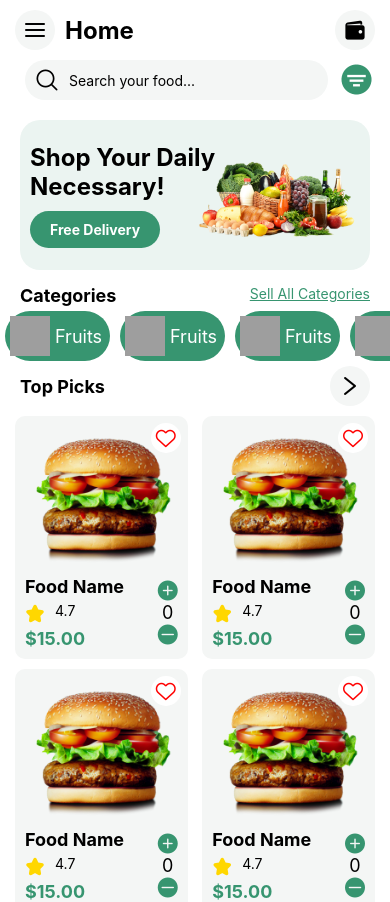
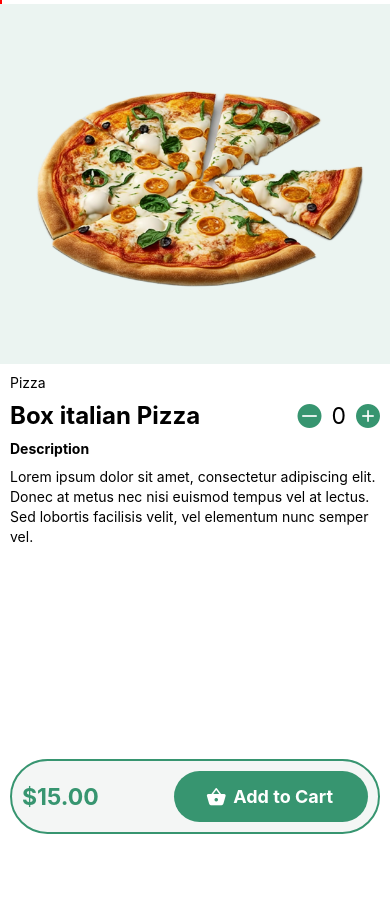
Before and after one commit to yahya-zht/App-Mobile-Food_Delivery, a React Native app: screen /FoodDetails in a window 390 px wide. Shown: the top 902 px of the page. After the commit the page ends 844 px from the top, so only its background shows below. Built offline with nearby package versions, Linux system fonts and the light colour scheme; grey boxes are pictures that could not be loaded.

Commit message:
add screen FoodDetails

```diff
--- a/components/CardFood.jsx
+++ b/components/CardFood.jsx
@@ -1,17 +1,28 @@
-import { View, Text, StyleSheet, Image } from "react-native";
+import {
+  View,
+  Text,
+  StyleSheet,
+  Image,
+  TouchableNativeFeedback,
+} from "react-native";
 import React from "react";
 import { AntDesign } from "@expo/vector-icons";
 import { COLORS, FONTS, SIZES } from "../constants/theme";
 import img from "../assets/images/big-burger.png";
+import { useNavigation } from "@react-navigation/native";
 export default function CardFood() {
+  const navigation = useNavigation();
+  const handleClick = () => {
+    navigation.navigate("FoodDetails");
+  };
   return (
+    <TouchableNativeFeedback onPress={handleClick}>
       <View style={styles.container}>
         <View>
           <Image source={img} style={styles.image} />
         </View>
         <View style={styles.icon}>
           <AntDesign name="hearto" size={20} color="red" />
-        {/* <AntDesign name="heart" size={20} color="red" /> */}
         </View>
         <View style={{ flexDirection: "row", justifyContent: "space-between" }}>
           <View>
@@ -22,7 +33,9 @@ export default function CardFood() {
               }}
             >
               <AntDesign name="star" size={20} color="gold" />
-            <Text style={{ marginStart: 10, fontSize: SIZES.medium }}>4.7</Text>
+              <Text style={{ marginStart: 10, fontSize: SIZES.medium }}>
+                4.7
+              </Text>
             </View>
             <Text
               style={{
@@ -48,6 +61,7 @@ export default function CardFood() {
           </View>
         </View>
       </View>
+    </TouchableNativeFeedback>
   );
 }
 const styles = StyleSheet.create({
--- a/components/CardFoodFavorites.jsx
+++ b/components/CardFoodFavorites.jsx
@@ -1,10 +1,22 @@
-import { View, Text, StyleSheet, Image } from "react-native";
+import {
+  View,
+  Text,
+  StyleSheet,
+  Image,
+  TouchableNativeFeedback,
+} from "react-native";
 import React from "react";
 import img from "../assets/images/big-burger.png";
 import { AntDesign, MaterialCommunityIcons } from "@expo/vector-icons";
 import { COLORS, SIZES } from "../constants/theme";
+import { useNavigation } from "@react-navigation/native";
 export default function CardFoodFavorites(props) {
+  const navigation = useNavigation();
+  const handleClick = () => {
+    navigation.navigate("FoodDetails");
+  };
   return (
+    <TouchableNativeFeedback onPress={handleClick}>
       <View style={styles.container}>
         <View style={{ width: 100 }}>
           <Image source={img} style={styles.image} />
@@ -14,13 +26,17 @@ export default function CardFoodFavorites(props) {
           <Text style={{ color: "#666", fontSize: 14 }}>
             Lorem ipsum dolor sit amet, consectetur adipiscing elit.
           </Text>
-        <View style={{ flexDirection: "row", justifyContent: "space-between" }}>
+          <View
+            style={{ flexDirection: "row", justifyContent: "space-between" }}
+          >
             <Text style={{ color: COLORS.second, fontSize: SIZES.large }}>
               $12.99
             </Text>
             <View style={{ flexDirection: "row", alignItems: "center" }}>
               <AntDesign name="star" size={15} color="gold" />
-            <Text style={{ marginStart: 5, fontSize: SIZES.medium }}>4.7</Text>
+              <Text style={{ marginStart: 5, fontSize: SIZES.medium }}>
+                4.7
+              </Text>
             </View>
           </View>
         </View>
@@ -44,6 +60,7 @@ export default function CardFoodFavorites(props) {
           </View>
         )}
       </View>
+    </TouchableNativeFeedback>
   );
 }
 const styles = StyleSheet.create({
--- a/routes/Router.jsx
+++ b/routes/Router.jsx
@@ -5,6 +5,7 @@ import Favorites from "../screens/Favorites";
 import Order from "../screens/Order";
 import Profile from "../screens/Profile";
 import { createStackNavigator } from "@react-navigation/stack";
+import FoodDetails from "../screens/FoodDetails";
 
 export default function Router() {
   const Stack = createStackNavigator();
@@ -14,14 +15,16 @@ export default function Router() {
         initialRouteName="Home"
         screenOptions={{
           headerShown: false,
-          // animationEnabled: false,
-          animationEnabled: "none",
+          animationEnabled: false,
+          // animation: "none",
+          // animationTypeForReplace: "pop",
         }}
       >
         <Stack.Screen name="Home" component={Home} />
         <Stack.Screen name="Favorites" component={Favorites} />
         <Stack.Screen name="Order" component={Order} />
         <Stack.Screen name="Profile" component={Profile} />
+        <Stack.Screen name="FoodDetails" component={FoodDetails} />
       </Stack.Navigator>
     </NavigationContainer>
   );
--- /dev/null
+++ b/screens/FoodDetails.jsx
@@ -0,0 +1,166 @@
+import {
+  View,
+  Text,
+  StyleSheet,
+  Image,
+  TouchableNativeFeedback,
+} from "react-native";
+import React from "react";
+import image from "../assets/images/box-italian-pizza.png";
+import { COLORS, FONTS, SIZES } from "../constants/theme";
+import { Entypo } from "@expo/vector-icons";
+import { AntDesign } from "@expo/vector-icons";
+import { Ionicons } from "@expo/vector-icons";
+import { useNavigation } from "@react-navigation/native";
+export default function FoodDetails() {
+  const navigation = useNavigation();
+  const handleClick = () => {
+    navigation.goBack();
+  };
+  const handleFavorite = () => {};
+  return (
+    <View style={styles.container}>
+      <TouchableNativeFeedback onPress={handleClick}>
+        <View style={styles.icon}>
+          <Entypo name="chevron-left" size={24} color="white" />
+        </View>
+      </TouchableNativeFeedback>
+      <TouchableNativeFeedback onPress={handleFavorite}>
+        <View style={styles.iconHeart}>
+          <AntDesign name="hearto" size={20} color="white" />
+        </View>
+      </TouchableNativeFeedback>
+      <View style={{ borderBottomLeftRadius: 50 }}>
+        <Image source={image} style={styles.image} />
+      </View>
+      <View style={{ flex: 1, margin: 10 }}>
+        <Text style={styles.categorie}>Pizza</Text>
+        <View style={{ flexDirection: "row" }}>
+          <Text style={styles.name}>Box italian Pizza</Text>
+          <View
+            style={{
+              flexDirection: "row",
+              alignItems: "center",
+              justifyContent: "center",
+            }}
+          >
+            <AntDesign name="minuscircle" size={24} color={COLORS.second} />
+            <Text style={{ fontSize: SIZES.large + 5, marginHorizontal: 10 }}>
+              0
+            </Text>
+            <AntDesign name="pluscircle" size={24} color={COLORS.second} />
+          </View>
+        </View>
+        <Text style={{ fontSize: SIZES.medium, fontWeight: FONTS.bold }}>
+          Description
+        </Text>
+        <Text style={styles.description}>
+          Lorem ipsum dolor sit amet, consectetur adipiscing elit. Donec at
+          metus nec nisi euismod tempus vel at lectus. Sed lobortis facilisis
+          velit, vel elementum nunc semper vel.
+        </Text>
+      </View>
+      <View style={styles.containerButton}>
+        <Text
+          style={{
+            fontSize: SIZES.large + 5,
+            fontWeight: FONTS.bold,
+            color: COLORS.second,
+          }}
+        >
+          $15.00
+        </Text>
+        <View style={styles.button}>
+          <Ionicons name="basket" size={24} color="white" />
+          <Text
+            style={{
+              color: COLORS.white,
+              padding: 5,
+              fontWeight: FONTS.bold,
+              fontSize: SIZES.large,
+            }}
+          >
+            Add to Cart
+          </Text>
+        </View>
+      </View>
+    </View>
+  );
+}
+const styles = StyleSheet.create({
+  container: {
+    flex: 1,
+    backgroundColor: COLORS.white,
+  },
+  image: {
+    width: "auto",
+    backgroundColor: COLORS.bg,
+    resizeMode: "contain",
+  },
+  button: {
+    backgroundColor: "#FF5722",
+    paddingVertical: 10,
+    borderRadius: 40,
+    justifyContent: "center",
+    alignItems: "center",
+    backgroundColor: COLORS.second,
+    flexDirection: "row",
+    paddingHorizontal: 30,
+  },
+  categorie: {
+    fontSize: SIZES.medium,
+    fontWeight: FONTS.medium,
+    color: COLORS.black,
+  },
+  name: {
+    fontSize: SIZES.xLarge,
+    fontWeight: FONTS.bold,
+    color: COLORS.black,
+    marginVertical: 10,
+    flex: 1,
+  },
+  description: {
+    fontSize: SIZES.medium,
+    fontWeight: FONTS.medium,
+    color: COLORS.black,
+    marginTop: 10,
+    lineHeight: 20,
+  },
+  icon: {
+    borderRadius: 20,
+    backgroundColor: COLORS.second,
+    justifyContent: "center",
+    alignItems: "center",
+    width: 40,
+    height: 40,
+    position: "absolute",
+    top: 10,
+    left: 10,
+    zIndex: 100,
+  },
+  iconHeart: {
+    borderRadius: 20,
+    backgroundColor: COLORS.second,
+    justifyContent: "center",
+    alignItems: "center",
+    width: 40,
+    height: 40,
+    position: "absolute",
+    top: 10,
+    right: 10,
+    zIndex: 100,
+  },
+  containerButton: {
+    flexDirection: "row",
+    justifyContent: "space-between",
+    marginHorizontal: 10,
+    alignItems: "center",
+    alignContent: "center",
+    borderRadius: 40,
+    backgroundColor: COLORS.cardBg,
+    padding: 10,
+    marginBottom: 10,
+    borderColor: COLORS.second,
+    borderWidth: 2,
+  },
+});
--- a/screens/Order.jsx
+++ b/screens/Order.jsx
@@ -136,7 +136,8 @@ export default function Order() {
                 color: COLORS.white,
               }}
             >
-              Pay Now
+              {/* Pay Now */}
+              Confirm Order
             </Text>
           </TouchableNativeFeedback>
         </View>
```
Also changed, not shown: assets/images/box-italian-pizza.png (renamed from assets/images/pngtree-modern-kitchen-food-box-italian-pizza-png-image_6651521.png). Lines whose indentation alone changed are shown as unchanged.
